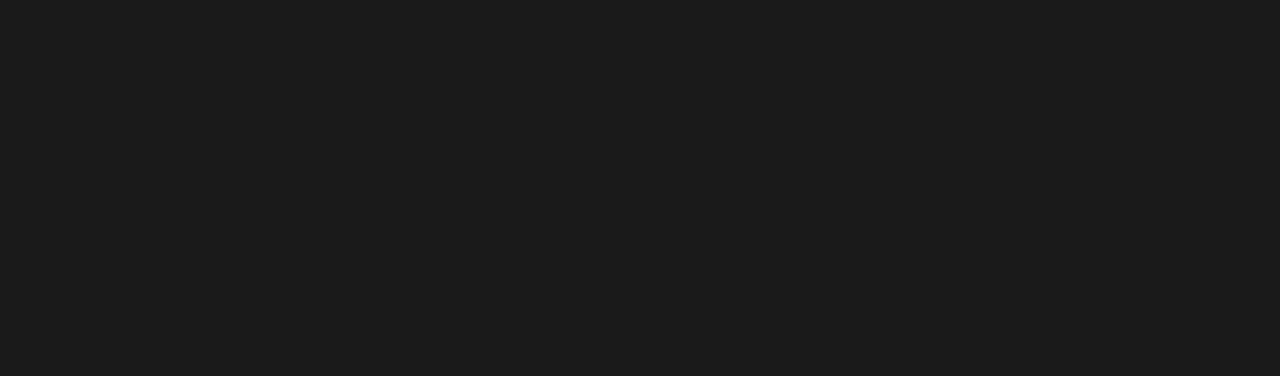
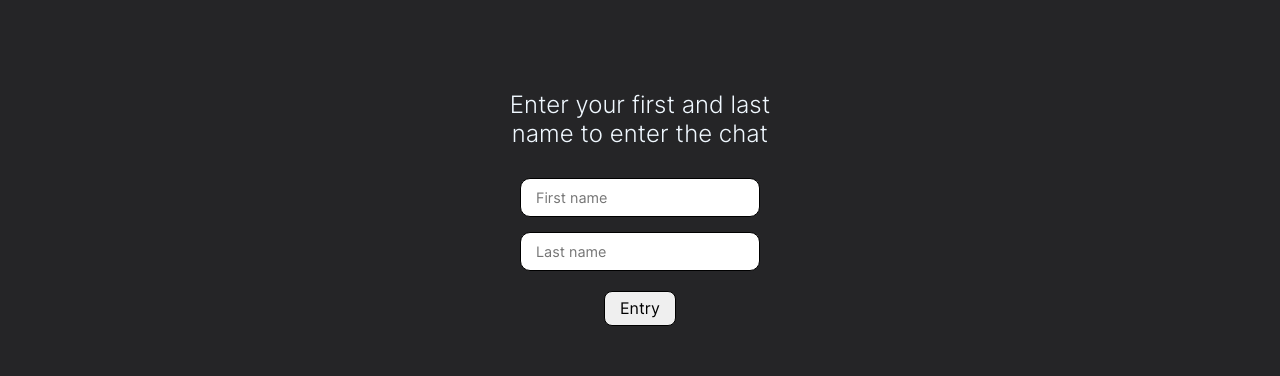
Before and after one commit to shobanov/chat-test, a React (Create React App) app: page /auth in a window 1280 px wide. Before the commit this address led to /chat. Shown: the part 202-578 px from the top of the page. Built offline with nearby package versions, Linux system fonts and the light colour scheme; no server answers; the HTML template or start-up script is replaced by a standard one.

Commit message:
added component - Button

```diff
--- a/src/App.tsx
+++ b/src/App.tsx
@@ -1,19 +1,19 @@
-import { Route, Redirect, Switch } from "react-router-dom";
+import { Route, Redirect, Switch } from 'react-router-dom';
 
-import { Auth } from "./pages/auth/Auth";
-import { Chat } from "./pages/chat/Chat";
+import { Auth } from './pages/auth/Auth';
+import { Chat } from './pages/chat/Chat';
 import { Root } from './Root';
 
 export const App: React.FC = () => {
   return (
     <Root>
       <Route path='/'>
-        <Redirect to='/chat' />
+        <Redirect to='/auth' />
       </Route>
       <Switch>
-        {/* <Route path='/auth'>
+        <Route path='/auth'>
           <Auth />
-        </Route> */}
+        </Route>
         <Route path='/chat'>
           <Chat />
         </Route>
--- /dev/null
+++ b/src/components/Button/Button.tsx
@@ -0,0 +1,12 @@
+import { ButtonStyled } from './styles';
+
+interface IProps  {
+  type?: 'submit';
+  content: string;
+};
+
+export const Button: React.FC<IProps> = ({ type, content }) => {
+  return (
+    <ButtonStyled type={type}>{content}</ButtonStyled>
+  );
+};
--- /dev/null
+++ b/src/components/Button/styles.ts
@@ -0,0 +1,13 @@
+import styled from 'styled-components';
+
+export const ButtonStyled = styled.button`
+  height: 35px;
+  width: 30%;
+  border-radius: 8px;
+  margin-top: 15px;
+  font-size: 16px;
+  border: 1px solid;
+  margin: 0 auto;
+  margin-top: 20px;
+  font-weight: 400;
+`;
--- a/src/pages/auth/Auth.tsx
+++ b/src/pages/auth/Auth.tsx
@@ -4,7 +4,8 @@ import { useHistory } from 'react-router-dom';
 
 import { ValidationSchema } from './validation';
 import { NameType, saveNameAC } from '../../redux/chat';
-import { AuthContainer, AuthWrapper, Button, ErrorMessage, FormContainer, Input, Title } from './styles';
+import { AuthContainer, AuthWrapper, ErrorMessage, FormContainer, Input, Title } from './styles';
+import { Button } from '../../components/Button/Button';
 
 const INITIAL_VALUES = {
   firstName: '',
@@ -48,9 +49,7 @@ export const Auth: React.FC = () => {
                   <ErrorMessage id="secondError">{errors.lastName}</ErrorMessage>
                 ) : null
               }
-              <Button type="submit">
-                Entry
-              </Button>
+              <Button type="submit" content="Entry" />
             </FormContainer>
           </AuthWrapper >
         )}
--- a/src/pages/auth/styles.ts
+++ b/src/pages/auth/styles.ts
@@ -54,18 +54,6 @@ export const Input = styled(Field)`
   outline: none;
 `;
 
-export const Button = styled.button`
-  height: 35px;
-  width: 30%;
-  border-radius: 8px;
-  margin-top: 15px;
-  font-size: 16px;
-  border: 1px solid;
-  margin: 0 auto;
-  margin-top: 20px;
-  font-weight: 400;
-`;
-
 export const ErrorMessage = styled.p`
   color: red;
   position: absolute;
```
